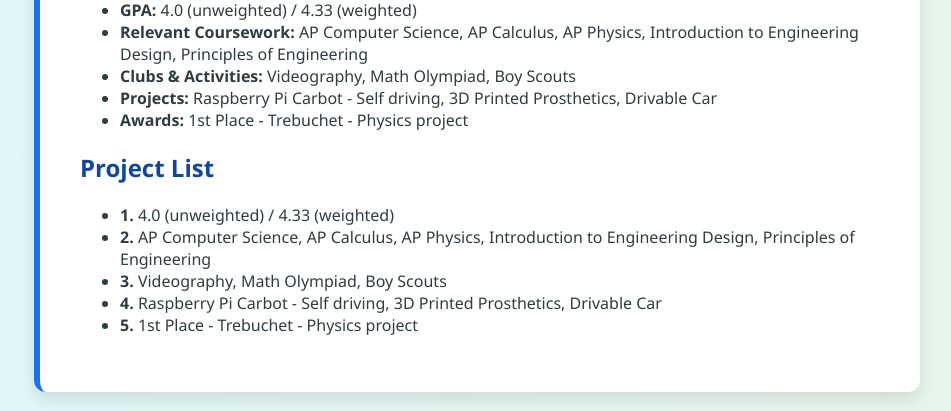
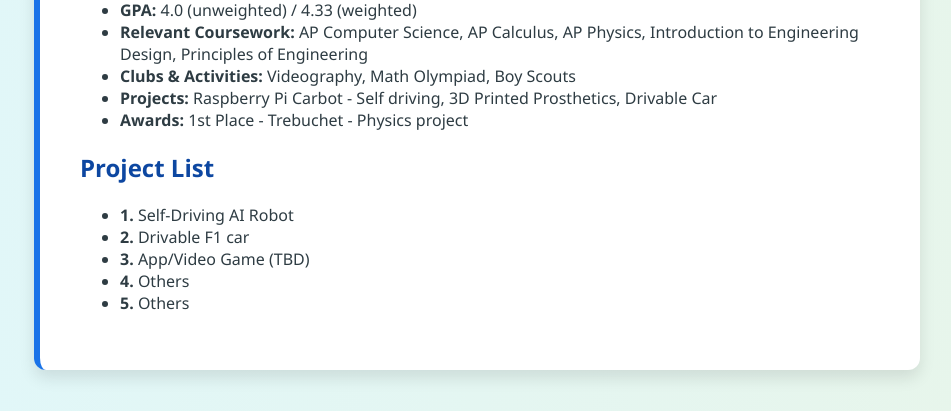
Before and after one commit to arjunkbots/arjun, a FastAPI app: page / in a window 1280 px wide. Shown: the part 606-1017 px from the top of the page, without its empty margins (163-1114 px from the left). Run offline with FastAPI, Linux system fonts and the light colour scheme.

Commit message:
Update index.html
Updated Project List

```diff
--- a/app/templates/index.html
+++ b/app/templates/index.html
@@ -154,11 +154,11 @@
     </div>
       <h2>Project List</h2>
       <ul>
-        <li><strong>1.</strong> 4.0 (unweighted) / 4.33 (weighted)</li>
-        <li><strong>2.</strong> AP Computer Science, AP Calculus, AP Physics, Introduction to Engineering Design, Principles of Engineering</li>
-        <li><strong>3.</strong> Videography, Math Olympiad, Boy Scouts</li>
-        <li><strong>4.</strong> Raspberry Pi Carbot - Self driving, 3D Printed Prosthetics, Drivable Car</li>
-        <li><strong>5.</strong> 1st Place - Trebuchet - Physics project</li>
+        <li><strong>1.</strong> Self-Driving AI Robot</li>
+        <li><strong>2.</strong> Drivable F1 car</li>
+        <li><strong>3.</strong> App/Video Game (TBD)</li>
+        <li><strong>4.</strong> Others </li>
+        <li><strong>5.</strong> Others </li>
       </ul>
       </div>
     <div class="gallery">
```
